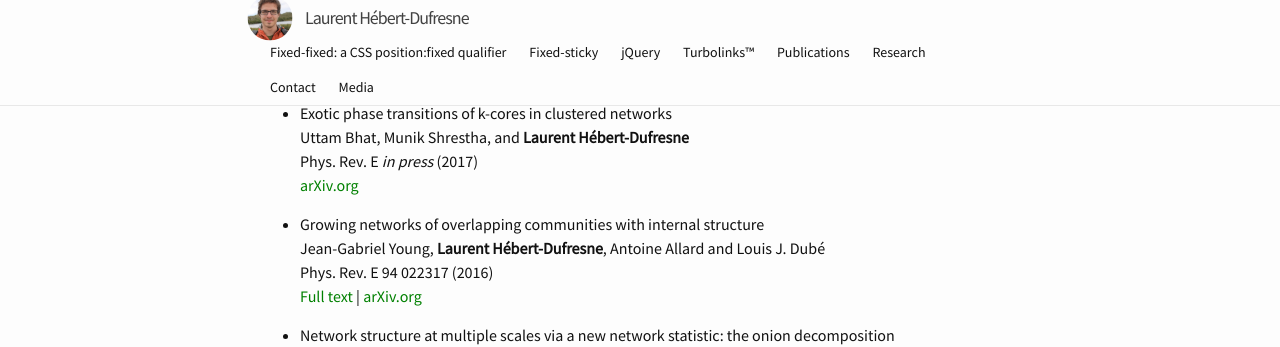
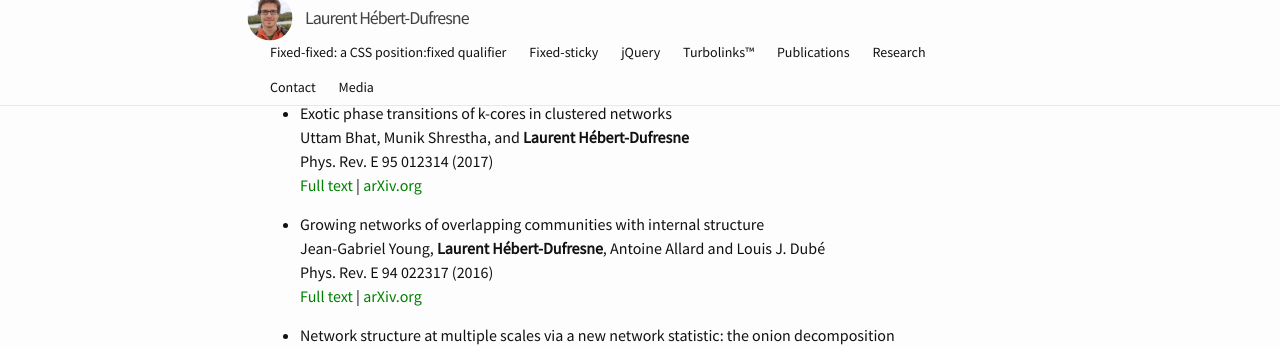
Before and after one commit to laurenthebertdufresne/laurenthebertdufresne.github.io, a Jekyll site: the page built from _pages/publications.md, in a window 1280 px wide and 900 px high, scrolled down 931 px. Shown: the top 347 px of the window. Built offline with Jekyll 4.4.1, drawn with Linux system fonts in a browser that asks for light colours.

Commit message:
new paper

```diff
--- a/_pages/publications.md
+++ b/_pages/publications.md
@@ -34,8 +34,8 @@ weight: 3
 
 *   Exotic phase transitions of k-cores in clustered networks
     Uttam Bhat, Munik Shrestha, and **Laurent Hébert-Dufresne**
-    Phys. Rev. E _in press_ (2017)
-    [arXiv.org](https://arxiv.org/abs/1607.08637)
+    Phys. Rev. E 95 012314 (2017)
+    [Full text](http://journals.aps.org/pre/abstract/10.1103/PhysRevE.95.012314) | [arXiv.org](https://arxiv.org/abs/1607.08637)
 
 *   Growing networks of overlapping communities with internal structure
     Jean-Gabriel Young, **Laurent Hébert-Dufresne**, Antoine Allard and Louis J. Dubé
```
